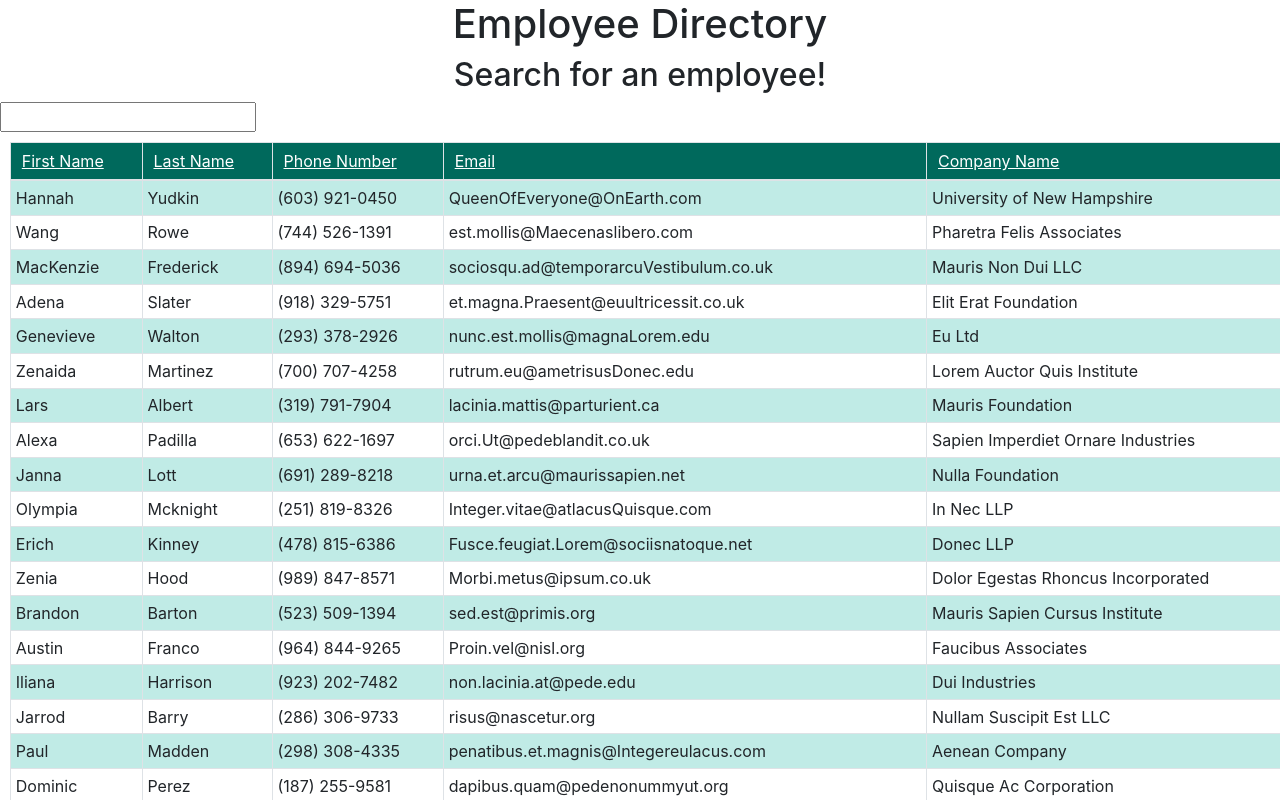
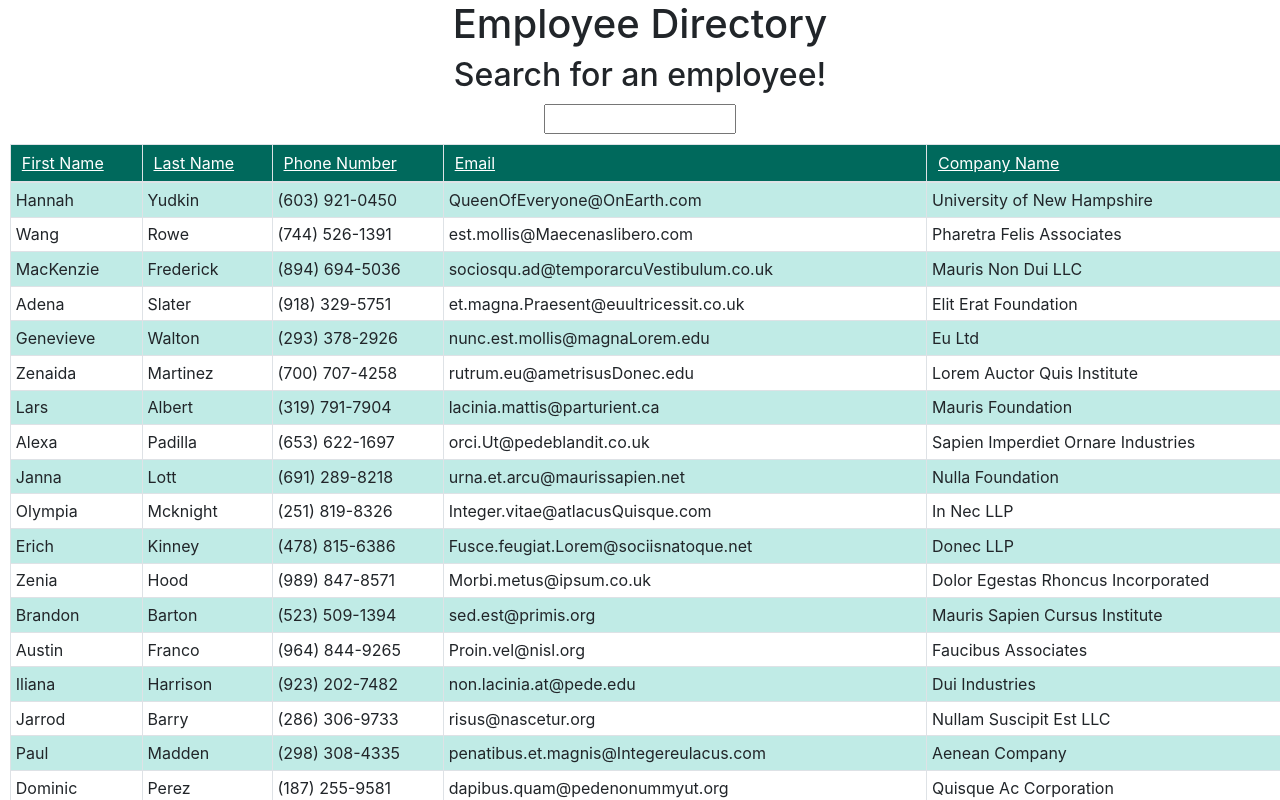
Before and after one commit to HannahYudkin/employee-directory, a React (Create React App) app in the folder employee-directory/: page / in a window 1280 px wide. Shown: the top 800 px of the page. Built offline with nearby package versions, Linux system fonts and the light colour scheme.

Commit message:
Added input styling.

```diff
--- a/employee-directory/src/App.js
+++ b/employee-directory/src/App.js
@@ -3,6 +3,7 @@ import EmployeeTable from "./components/EmployeeTable";
 import "bootstrap/dist/css/bootstrap.min.css";
 import data from "./components/Data.json";
 import Title from "./components/Title";
+import "./styles/App.css";
 
 class App extends React.Component {
   constructor(props) {
@@ -27,7 +28,6 @@ class App extends React.Component {
         return a[key].toLowerCase() < b[key].toLowerCase() ? 1 : -1;
       }
     });
-
     this.setState({ filteredTable: arrayCopy });
   }
 
@@ -43,9 +43,9 @@ class App extends React.Component {
     console.log(this.state.searchFirst)
     // If theres no search or it is an empty string just return the unfiltered data
     if (
-      this.state.searchFirst == null ||
-      this.state.searchFirst == "" ||
-      this.state.searchFirst == " "
+      this.state.searchFirst === null ||
+      this.state.searchFirst === "" ||
+      this.state.searchFirst === " "
     ) {
       this.setState({ filteredTable: data });
     } else {
@@ -78,7 +78,7 @@ class App extends React.Component {
       <div>
         <Title />
         <form className="form">
-          <input
+          <input className="search-bar"
             value={this.state.searchFirst}
             name="searchFirst"
             onChange={this.handleInputChange}
--- /dev/null
+++ b/employee-directory/src/styles/App.css
@@ -0,0 +1,6 @@
+.search-bar {
+    width: 15%;
+    margin: 10px auto;
+    box-sizing: border-box;
+    display: block;
+}
```
